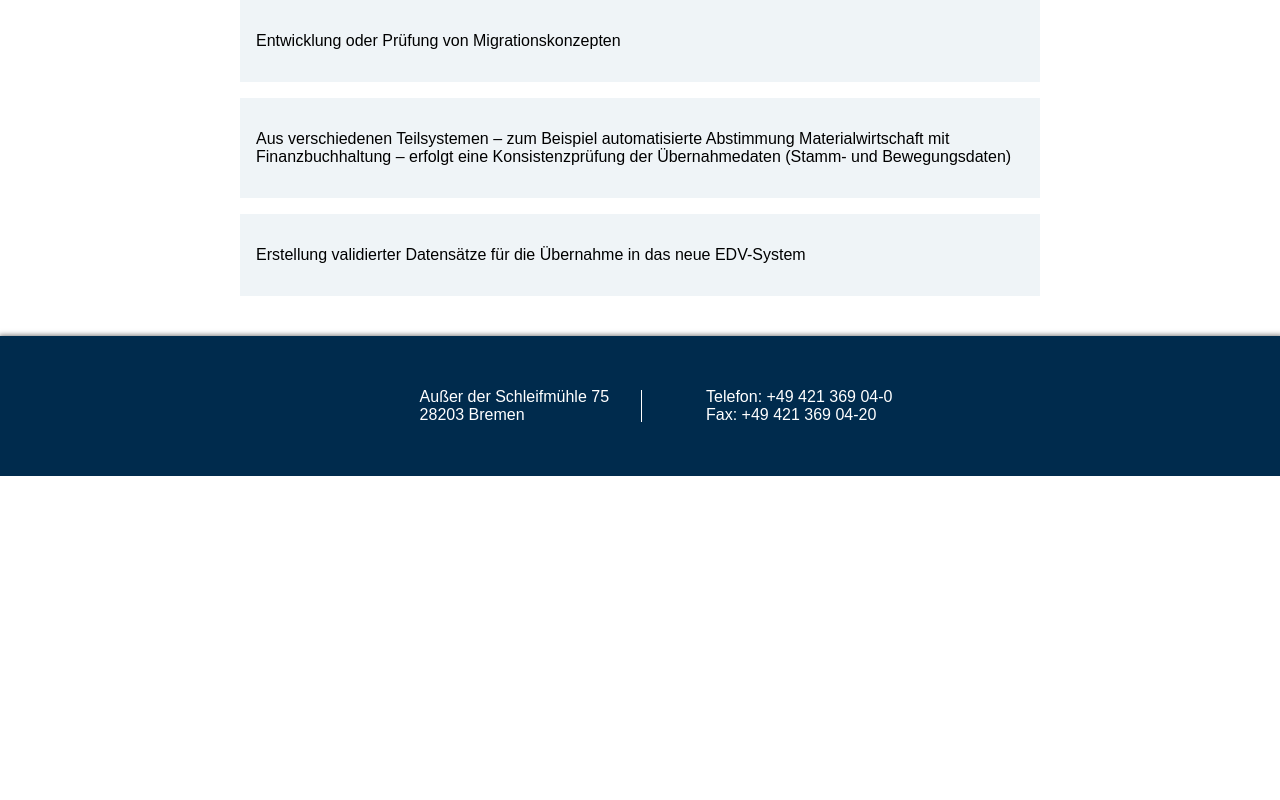
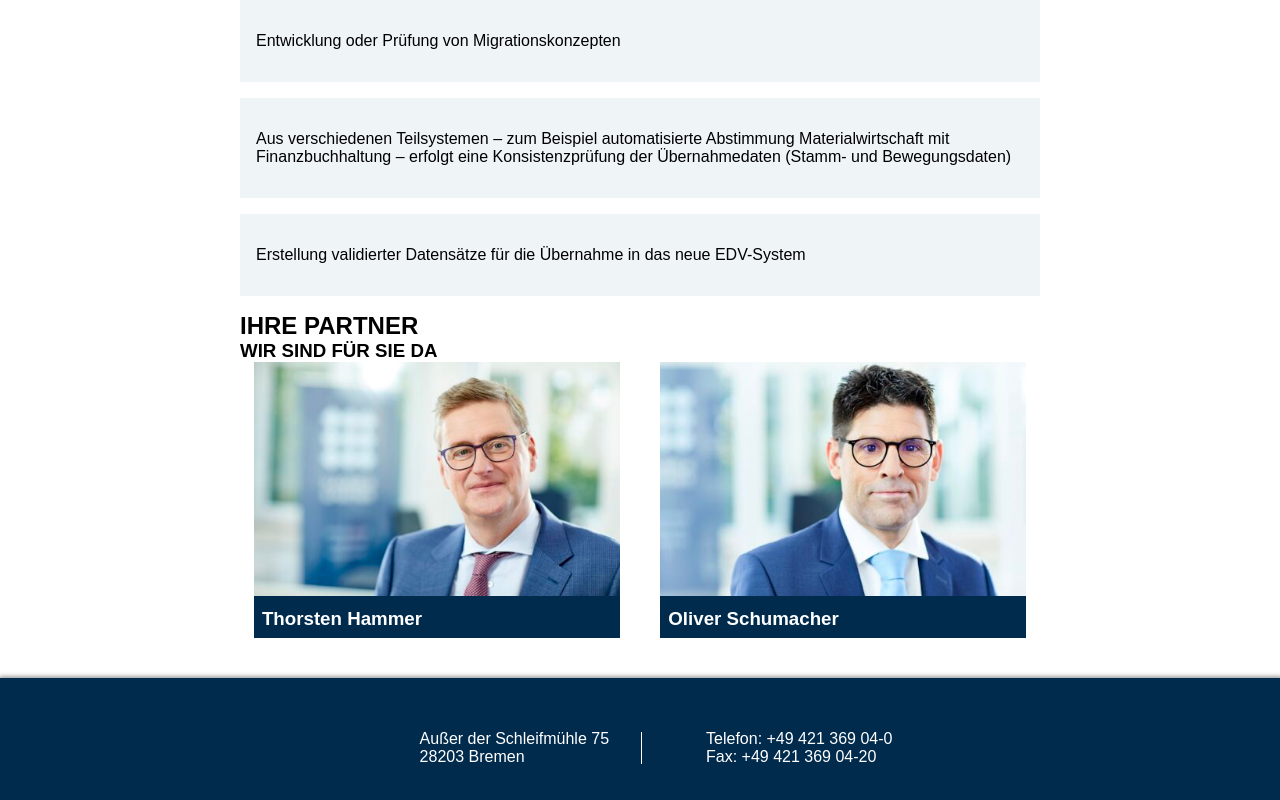
Before and after one commit to Hammer-und-Partner/IT-Website, a SvelteKit app: page / in a window 1280 px wide. Shown: the part 1125-1925 px from the top of the page. Before the commit the page ends 1601 px from the top, so only its background shows below. Built offline with nearby package versions, Linux system fonts and the light colour scheme.

Commit message:
Add IhrePartner component to page

```diff
--- /dev/null
+++ b/src/lib/components/IhrePartner.svelte
@@ -0,0 +1,25 @@
+<script>
+	import Partner from './Partner.svelte';
+</script>
+
+<div class="ihre_partner">
+	<h2>IHRE PARTNER</h2>
+	<h3>WIR SIND FÜR SIE DA</h3>
+
+	<div class="flex">
+		<Partner name="Thorsten Hammer" image="/partner/thorsten_hammer.png"></Partner>
+		<Partner name="Oliver Schumacher" image="/partner/oliver_schumacher.png"></Partner>
+		<!-- <Partner name="Mathias Henke"></Partner> -->
+	</div>
+</div>
+
+<style lang="scss">
+	.flex {
+		margin-top: 1rem;
+		margin-left: calc(0.8rem * -0.5);
+		margin-right: calc(0.8rem * -0.5);
+		margin-top: calc(0 * -1);
+		display: flex;
+		flex-wrap: wrap;
+	}
+</style>
--- /dev/null
+++ b/src/lib/components/Partner.svelte
@@ -0,0 +1,26 @@
+<script lang="ts">
+	export let name: string;
+	export let image: string;
+</script>
+
+<div>
+	<img src={image} alt={name} />
+	<h3>{name}</h3>
+</div>
+
+<style lang="scss">
+	div {
+		width: 45%;
+		margin: 0 auto;
+		background-color: var(--header-color);
+
+		img {
+			width: 100%;
+		}
+
+		h3 {
+			padding: 0.5rem 0.5rem;
+			color: var(--header-font-color);
+		}
+	}
+</style>
--- a/src/routes/+page.svelte
+++ b/src/routes/+page.svelte
@@ -1,5 +1,6 @@
 <script lang="ts">
 	import Datenmigration from '$lib/components/Datenmigration.svelte';
+	import IhrePartner from '$lib/components/IhrePartner.svelte';
 	import ProzessAnalyse from '$lib/components/ProzessAnalyse.svelte';
 	import ProzessBeratung from '$lib/components/ProzessBeratung.svelte';
 </script>
@@ -25,3 +26,5 @@
 <ProzessBeratung></ProzessBeratung>
 <ProzessAnalyse></ProzessAnalyse>
 <Datenmigration></Datenmigration>
+
+<IhrePartner></IhrePartner>
```
Also changed, not shown: static/partner/oliver_schumacher.png (added), static/partner/thorsten_hammer.png (added).
